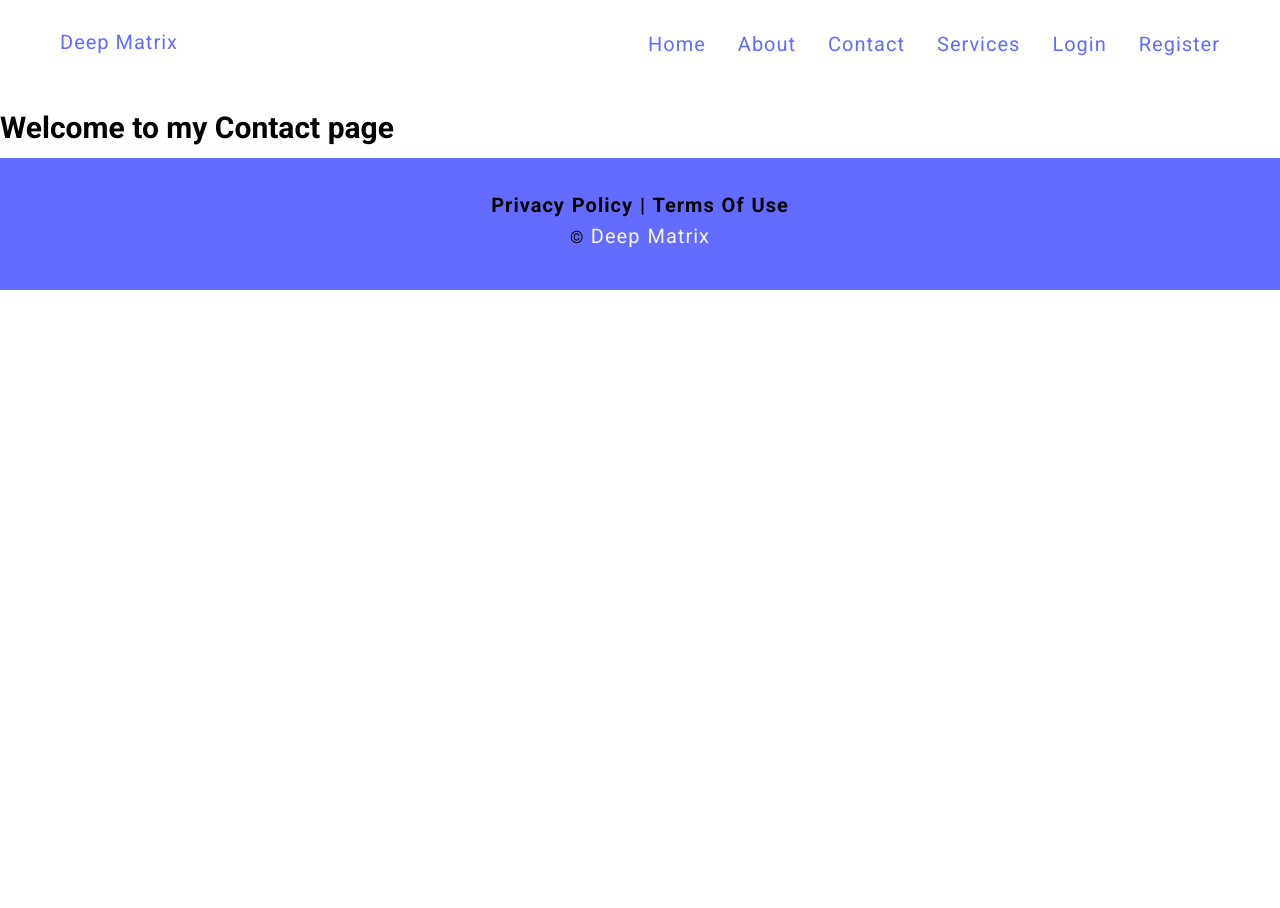
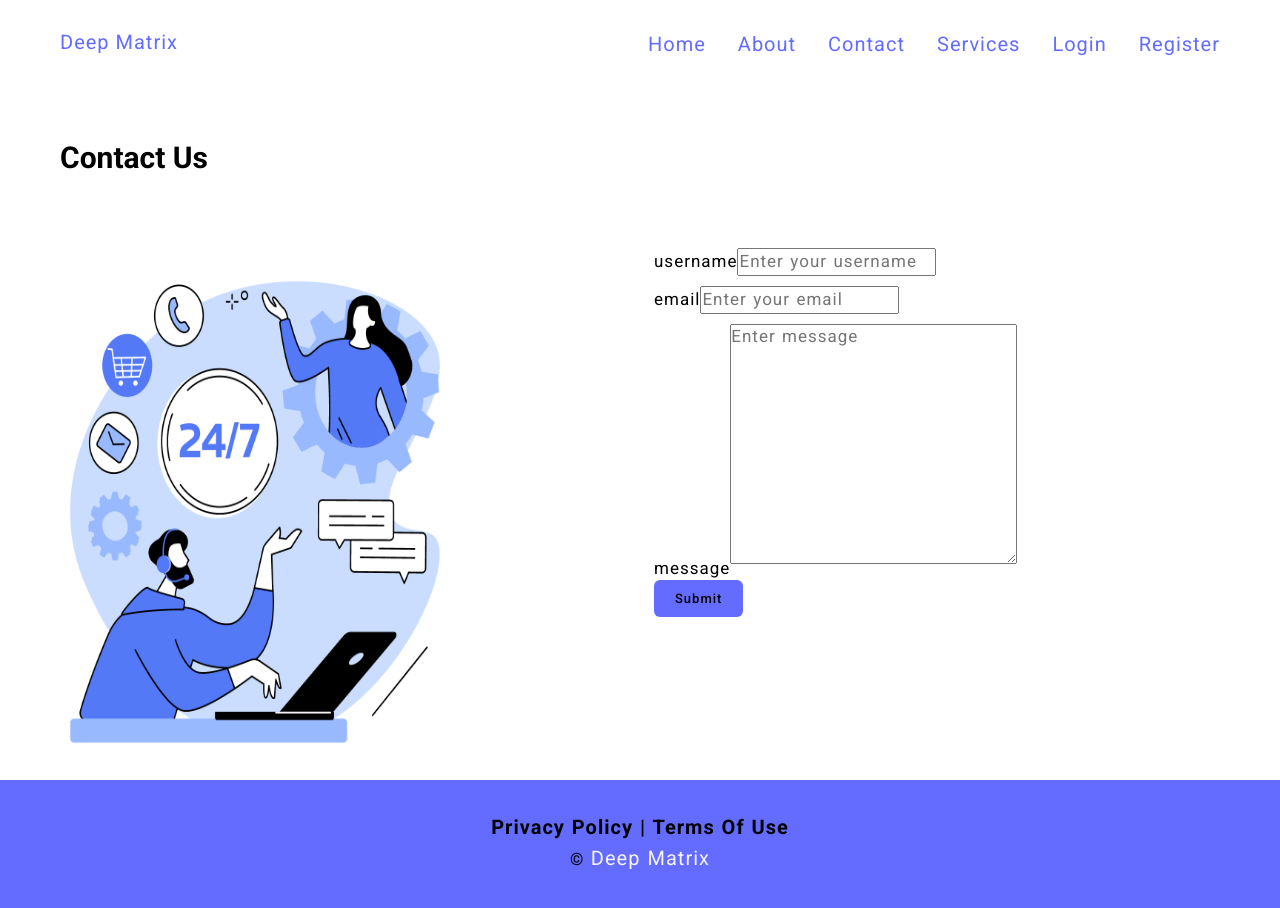
Before and after one commit to AmulSharma12/Mern2025, a React (Vite) app in the folder client/: page /contact in a window 1280 px wide. Shown: the top 908 px of the page. Before the commit the page ends 800 px from the top, so only its background shows below. Built offline with nearby package versions, Linux system fonts and the light colour scheme.

Commit message:
Contact page wireframe completed

```diff
--- a/client/src/pages/Contact.jsx
+++ b/client/src/pages/Contact.jsx
@@ -1,7 +1,92 @@
+import { useState } from "react";
+
 export const Contact = () => {
-    return (
-        <>
-            <h1>Welcome to my Contact page</h1>
-        </>
-    );
-}
+  //creating user for contact model state variable for managing state
+  const [contact, setContact] = useState({
+    username: "",
+    email: "",
+    message: "",
+  });
+
+  //updating user on change any specific field for the user
+  const handleInputChangedElement = (e) => {
+    const targetElement = e.target.name;
+    const targetElementValue = e.target.value;
+    setContact({ ...contact, [targetElement]: targetElementValue });
+  };
+
+  //on submitting the contact form
+  const onSubmitContactForm = (e) => {
+    e.preventDefault();
+    console.log(contact);
+  };
+
+  return (
+    <>
+      <section className="section-contact">
+        <div className="contact-content container">
+          <h1 className="contact-content-heading">Contact Us</h1>
+        </div>
+        <div className="container grid grid-two-cols">
+          <div className="contact-image">
+            <img
+              src="/images/support.png"
+              alt="contact-image"
+              width="400"
+              height="500"
+            ></img>
+          </div>
+          <section className="form-content">
+            <form onSubmit={onSubmitContactForm}>
+              <div>
+                <label htmlFor="username">username</label>
+                <input
+                  required
+                  type="text"
+                  name="username"
+                  id="username"
+                  value={contact.username}
+                  placeholder="Enter your username"
+                  autoComplete="off"
+                  onChange={handleInputChangedElement}
+                ></input>
+              </div>
+              <div>
+                <label htmlFor="email">email</label>
+                <input
+                  required
+                  type="email"
+                  name="email"
+                  id="email"
+                  value={contact.email}
+                  placeholder="Enter your email"
+                  autoComplete="off"
+                  onChange={handleInputChangedElement}
+                ></input>
+              </div>
+
+              <div>
+                <label htmlFor="message">message</label>
+                <textarea
+                  name="message"
+                  id="message"
+                  cols="30"
+                  rows="10"
+                  value={contact.message}
+                  placeholder="Enter message"
+                  onChange={handleInputChangedElement}
+                ></textarea>
+              </div>
+
+              <div className="btn-div">
+                <button className="btn btnSubmit" type="submit">
+                  Submit
+                </button>
+              </div>
+            </form>
+          </section>
+        </div>
+      </section>
+    </>
+  );
+};
```
